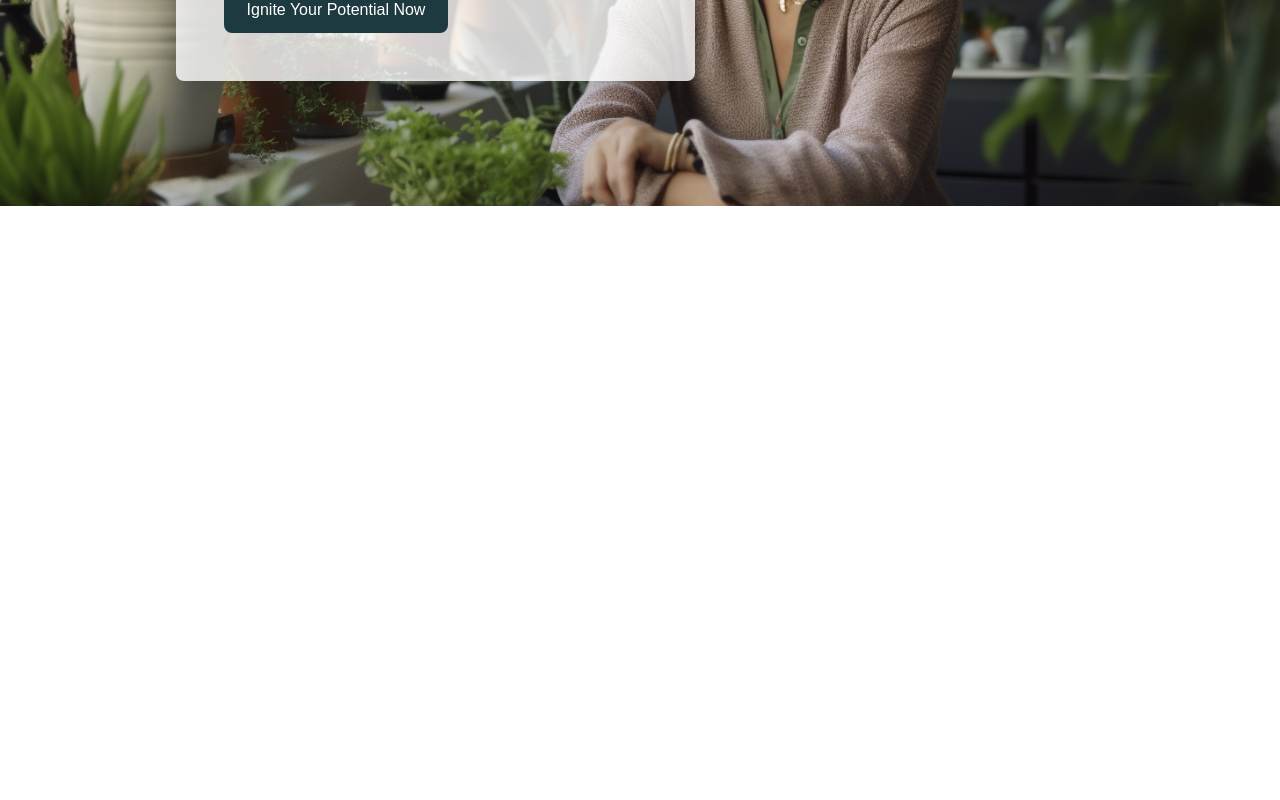
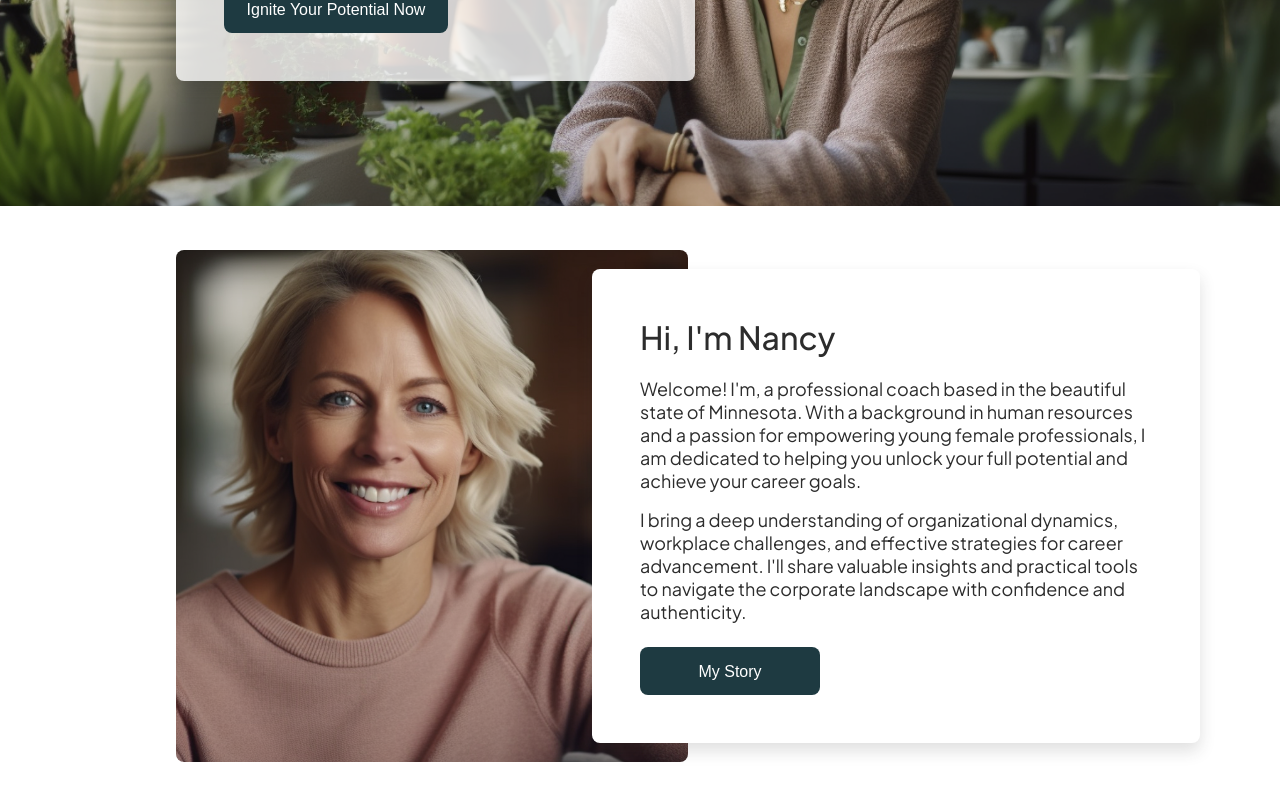
Before and after one commit to petehodnefield/nancy-coaching, a Next.js app: page / in a window 1280 px wide. Shown: the part 474-1274 px from the top of the page. Before the commit the page ends 800 px from the top, so only its background shows below. Built offline with nearby package versions, Linux system fonts and the light colour scheme.

Commit message:
About section added to homepage

```diff
--- a/src/pages/index.js
+++ b/src/pages/index.js
@@ -5,14 +5,17 @@ import Link from "next/link";
 import signature from "../../public/assets/images/signature.png";
 import BtnPrimaryXl from "@/components/Buttons/BtnPrimaryXl";
 import heroImage from "../../public/assets/images/hero-image.png";
+import aboutImage from "../../public/assets/images/about.png";
+import BtnPrimary from "@/components/Buttons/BtnPrimary";
 export default function Home() {
   return (
     <main className={`${styles.main} `}>
+      <section className={`${styles.hero__wrapper} section__container`}>
         <Image
           className={`${styles.hero__image} section__bg-img`}
           src={heroImage}
         />
-      <div className={styles.section__wrapper}>
+        <div className={`section-card__wrapper ${styles.section__wrapper}`}>
           <div className="section-card section-card--glass rounded">
             <Image
               className={styles.signature}
@@ -26,10 +29,45 @@ export default function Home() {
               Guiding Ambitious Young Women to Success
             </h2>
             <Link href={"/"}>
-            <BtnPrimaryXl btnText={"Ignite Your Potential Now"}></BtnPrimaryXl>
+              <BtnPrimaryXl
+                btnText={"Ignite Your Potential Now"}
+              ></BtnPrimaryXl>
             </Link>{" "}
           </div>
         </div>
+      </section>
+
+      {/* About section */}
+      <section className="section__container">
+        <div className={`section-card__wrapper ${styles.aboutcard__wrapper}`}>
+          {" "}
+          <Image
+            src={aboutImage}
+            alt="Nancy Hodnefield wearing a sweater smiling."
+            className={`cover rounded ${styles.about__img}`}
+          />
+          <div
+            className={`section-card section-card--white rounded ${styles.about__card}`}
+          >
+            <h2 className=" title title--md">Hi, I'm Nancy</h2>
+            <p className="section-card__text section-card__text-mgsm">
+              Welcome! I'm, a professional coach based in the beautiful state of
+              Minnesota. With a background in human resources and a passion for
+              empowering young female professionals, I am dedicated to helping
+              you unlock your full potential and achieve your career goals.
+            </p>
+            <p className="section-card__text section-card__text-mglg">
+              I bring a deep understanding of organizational dynamics, workplace
+              challenges, and effective strategies for career advancement. I'll
+              share valuable insights and practical tools to navigate the
+              corporate landscape with confidence and authenticity.
+            </p>
+            <Link href={""}>
+              <BtnPrimary btnText={"My Story"} />
+            </Link>
+          </div>
+        </div>
+      </section>
     </main>
   );
 }
--- a/src/styles/Home.module.css
+++ b/src/styles/Home.module.css
@@ -1,9 +1,4 @@
-.main {
-  display: flex;
-  justify-content: center;
-  align-items: center;
-  min-height: 600px;
-  position: relative;
+.hero__wrapper {
 }
 .signature {
   width: 10rem;
@@ -11,7 +6,17 @@
 }
 
 .section__wrapper {
-  width: 100%;
-  max-width: 70rem;
   padding-left: 6rem;
 }
+.about__img {
+  width: 32rem;
+  aspect-ratio: 1 / 1;
+}
+.aboutcard__wrapper {
+  position: relative;
+  left: 6rem;
+}
+.about__card {
+  position: relative;
+  right: 6rem;
+}
--- a/src/styles/globals.css
+++ b/src/styles/globals.css
@@ -44,7 +44,12 @@ ul {
 .rounded-lg {
   border-radius: 1rem;
 }
-
+/* Image styling */
+.cover {
+  object-fit: cover;
+  height: 100%;
+  width: 100%;
+}
 /* Titles styling */
 .title {
   font-weight: 500;
@@ -52,6 +57,10 @@ ul {
 }
 .title--lg {
   font-size: 2.5rem;
+  margin-bottom: 1.25rem;
+}
+.title--md {
+  font-size: 2rem;
   margin-bottom: 1.25rem;
 }
 .title--sm {
@@ -78,6 +87,19 @@ ul {
   width: 14rem;
 }
 /* Section and Section Cards */
+.section__container {
+  display: flex;
+  justify-content: center;
+  align-items: center;
+  min-height: 600px;
+  position: relative;
+}
+.section-card__wrapper {
+  display: flex;
+  align-items: center;
+  width: 100%;
+  max-width: 70rem;
+}
 .section-card {
   display: flex;
   flex-direction: column;
@@ -87,6 +109,19 @@ ul {
 }
 .section-card--glass {
   background-color: var(--glass);
+}
+.section-card--white {
+  background-color: var(--white);
+}
+.section-card__text {
+  font-size: 1.125rem;
+  max-width: 660px;
+}
+.section-card__text-mgsm {
+  margin-bottom: 1rem;
+}
+.section-card__text-mglg {
+  margin-bottom: 1.5rem;
 }
 
 .section__bg-img {
```
Lines whose indentation alone changed are shown as unchanged.
